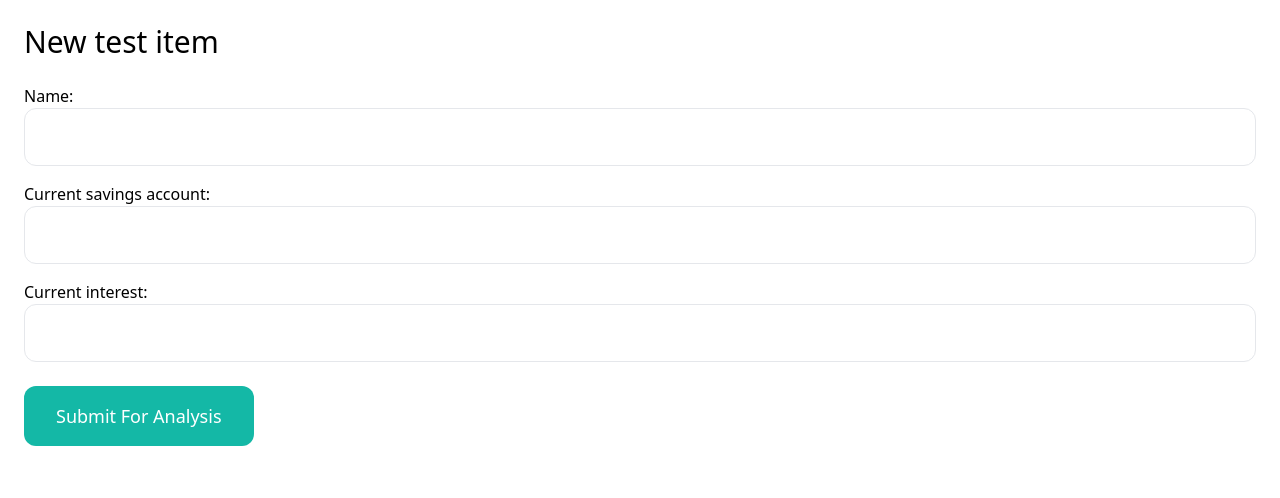
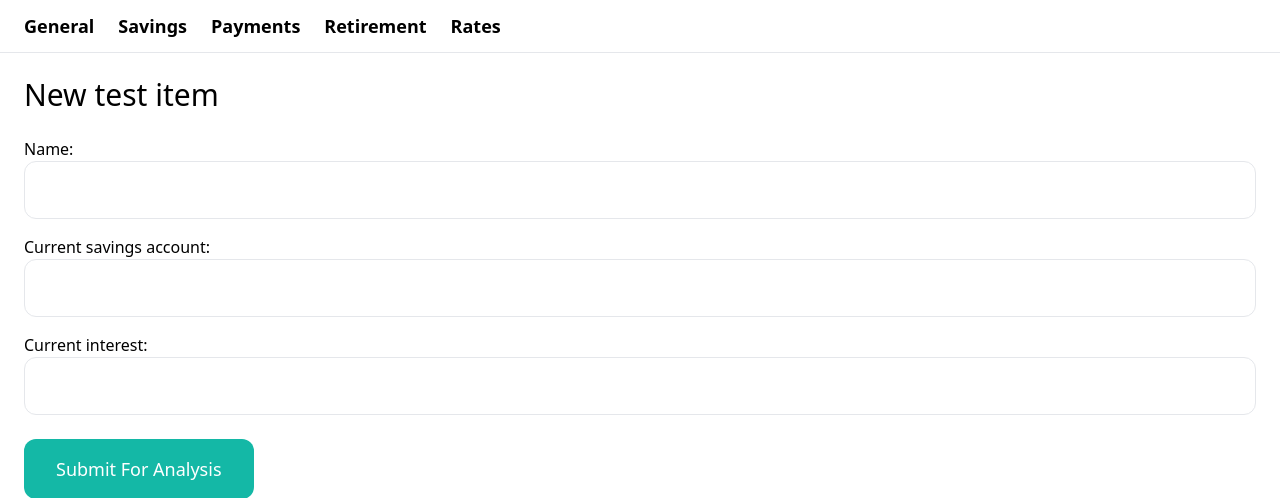
Before and after one commit to Skips-Scramble/stochastic-finances, a Django app: page /financial_situation/ in a window 1280 px wide. Shown: the part 77-575 px from the top of the page. Run offline with Django 4.2, Linux system fonts and the light colour scheme; some libraries are stand-ins or nearby versions.

Commit message:
Start to create a tab-based view
Do this to break apart the giant form. Make it easier for myself and the user.

```diff
--- a/core/templates/core/base.html
+++ b/core/templates/core/base.html
@@ -25,6 +25,14 @@
 
         </div>
     </nav>
+    <!-- New Tab Section -->
+    <div class="px-6 py-3 flex space-x-6 border-b border-gray-200">
+        <a href="{% url 'financial_situation:general_inputs_view' %}" class="text-lg font-semibold hover:text-gray-500">General</a>
+        <a href="{% url 'financial_situation:savings_inputs_view' %}" class="text-lg font-semibold hover:text-gray-500">Savings</a>
+        <a href="" class="text-lg font-semibold hover:text-gray-500">Payments</a>
+        <a href="" class="text-lg font-semibold hover:text-gray-500">Retirement</a>
+        <a href="" class="text-lg font-semibold hover:text-gray-500">Rates</a>
+    </div>
     <div class="px-6 py-6">
         {% block content %}
 
--- a/financial_situation/admin.py
+++ b/financial_situation/admin.py
@@ -1,6 +1,8 @@
 from django.contrib import admin
 
-from .models import TestCalc, FinancialInputs
+from .models import FinancialInputs, GeneralInputsModel, SavingsInputsModel, TestCalc
 
 admin.site.register(TestCalc)
 admin.site.register(FinancialInputs)
+admin.site.register(GeneralInputsModel)
+admin.site.register(SavingsInputsModel)
--- a/financial_situation/forms.py
+++ b/financial_situation/forms.py
@@ -1,6 +1,6 @@
 from django import forms
 
-from .models import TestCalc, FinancialInputs, Job, Person
+from .models import FinancialInputs, GeneralInputsModel, SavingsInputsModel, TestCalc
 
 INPUT_CLASSES = "w-full py-4 px-6 rounded-xl border"
 
@@ -224,3 +224,49 @@ class EditFinancialSituation(forms.ModelForm):
                 attrs={"class": INPUT_CLASSES}
             ),
         }
+
+
+class GeneralInputsForm(forms.ModelForm):
+    """Class to contain all pertinent general information"""
+
+    class Meta:
+        model = GeneralInputsModel
+        fields = [
+            "birthday",
+            "retirement_age_yrs",
+            "retirement_age_mos",
+        ]
+        labels = {
+            "birthday": "Birthday (MM/DD/YYYY)",
+            "retirement_age_yrs": "Retirement age (years)",
+            "retirement_age_mos": "Retirement age (months)",
+        }
+        widgets = {
+            "birthday": forms.TextInput(attrs={"class": INPUT_CLASSES}),
+            "retirement_age_yrs": forms.NumberInput(attrs={"class": INPUT_CLASSES}),
+            "retirement_age_mos": forms.NumberInput(attrs={"class": INPUT_CLASSES}),
+        }
+
+
+class SavingsInputsForm(forms.ModelForm):
+    """Class to contain all pertinent savings information"""
+
+    class Meta:
+        model = SavingsInputsModel
+        fields = [
+            "base_savings",
+            "base_saved_per_mo",
+            "base_savings_per_yr_increase",
+        ]
+        labels = {
+            "base_savings": "Current savings account",
+            "base_saved_per_mo": "How much do you save per month",
+            "base_savings_per_yr_increase": "Yearly savings contribution increase (%)",
+        }
+        widgets = {
+            "base_savings": forms.NumberInput(attrs={"class": INPUT_CLASSES}),
+            "base_saved_per_mo": forms.NumberInput(attrs={"class": INPUT_CLASSES}),
+            "base_savings_per_yr_increase": forms.NumberInput(
+                attrs={"class": INPUT_CLASSES}
+            ),
+        }
--- a/financial_situation/models.py
+++ b/financial_situation/models.py
@@ -1,5 +1,5 @@
+from django.contrib.auth.models import User
 from django.db import models
-from django.contrib.auth.models import User
 
 
 class TestCalc(models.Model):
@@ -52,10 +52,19 @@ class FinancialInputs(models.Model):
         return self.name
 
 
-class Person(models.Model):
-    name = models.CharField(max_length=100)
+class GeneralInputsModel(models.Model):
+    birthday = models.CharField(max_length=10, default="MM/DD/YYYY")
+    retirement_age_yrs = models.FloatField()
+    retirement_age_mos = models.FloatField()
+
+    class Meta:
+        verbose_name_plural = "General_Inputs"
 
 
-class Job(models.Model):
-    person = models.ForeignKey(Person, on_delete=models.CASCADE)
-    job_title = models.CharField(max_length=100)
+class SavingsInputsModel(models.Model):
+    base_savings = models.FloatField()
+    base_saved_per_mo = models.FloatField()
+    base_savings_per_yr_increase = models.FloatField()
+
+    class Meta:
+        verbose_name_plural = "Savings_Inputs"
--- a/financial_situation/urls.py
+++ b/financial_situation/urls.py
@@ -6,6 +6,8 @@ app_name = "financial_situation"
 
 urlpatterns = [
     path("", views.test_new_form, name="test_new_form"),
+    path("general/", views.general_inputs_view, name="general_inputs_view"),
+    path("savings/", views.savings_inputs_view, name="savings_inputs_view"),
     path(
         "financial_situation/",
         views.add_financial_situation,
--- a/financial_situation/views.py
+++ b/financial_situation/views.py
@@ -6,8 +6,14 @@ from django.shortcuts import get_object_or_404, redirect, render
 
 import stochastic_finances_func
 
-from .forms import EditFinancialSituation, NewFinancialSituation, NewTestCalcForm
-from .models import FinancialInputs
+from .forms import (
+    EditFinancialSituation,
+    GeneralInputsForm,
+    NewFinancialSituation,
+    NewTestCalcForm,
+    SavingsInputsForm,
+)
+from .models import FinancialInputs, GeneralInputsModel, SavingsInputsModel
 
 
 def test_new_form(request):
@@ -213,3 +219,57 @@ def edit(request, pk):
             "title": "Edit Financial Situation",
         },
     )
+
+
+@login_required
+def general_inputs_view(request):
+    """This will validate/create a new general inputs item"""
+    if request.method == "POST":
+        form = GeneralInputsForm(request.POST)
+
+        if form.is_valid():
+            item = form.save(commit=False)
+            item.save()
+
+            return render(
+                request,
+                "core/index.html",
+            )
+    else:
+        form = GeneralInputsForm()
+
+    return render(
+        request,
+        "financial_situation/general_inputs.html",
+        {
+            "form": form,
+            "title": "New General Inputs",
+        },
+    )
+
+
+@login_required
+def savings_inputs_view(request):
+    """This will validate/create a new savings inputs item"""
+    if request.method == "POST":
+        form = SavingsInputsForm(request.POST)
+
+        if form.is_valid():
+            item = form.save(commit=False)
+            item.save()
+
+            return render(
+                request,
+                "core/index.html",
+            )
+    else:
+        form = SavingsInputsForm()
+
+    return render(
+        request,
+        "financial_situation/savings_inputs.html",
+        {
+            "form": form,
+            "title": "New Savings Inputs",
+        },
+    )
```
Also changed, not shown: Notes.md (+1 -10 lines), financial_situation/templates/financial_situation/general_inputs.html (added, +27 -0 lines), financial_situation/templates/financial_situation/savings_inputs.html (added, +27 -0 lines), db.sqlite3, financial_situation/migrations/0017_generalinputsmodel_delete_job_delete_person.py (added), financial_situation/migrations/0018_savingsinputsmodel.py (added).
